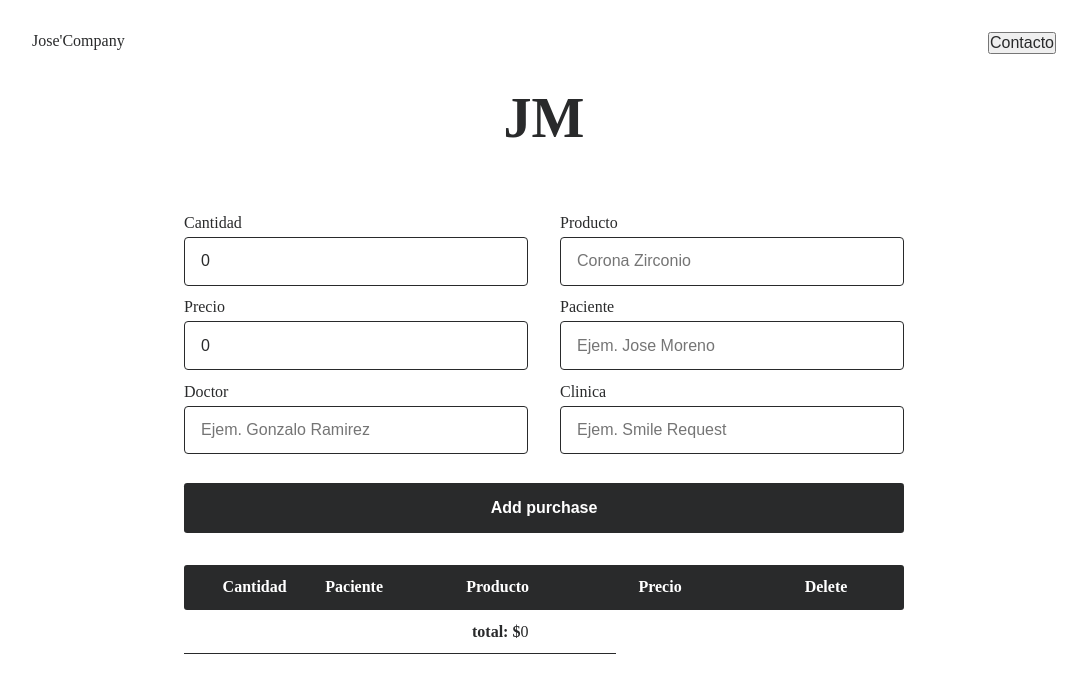
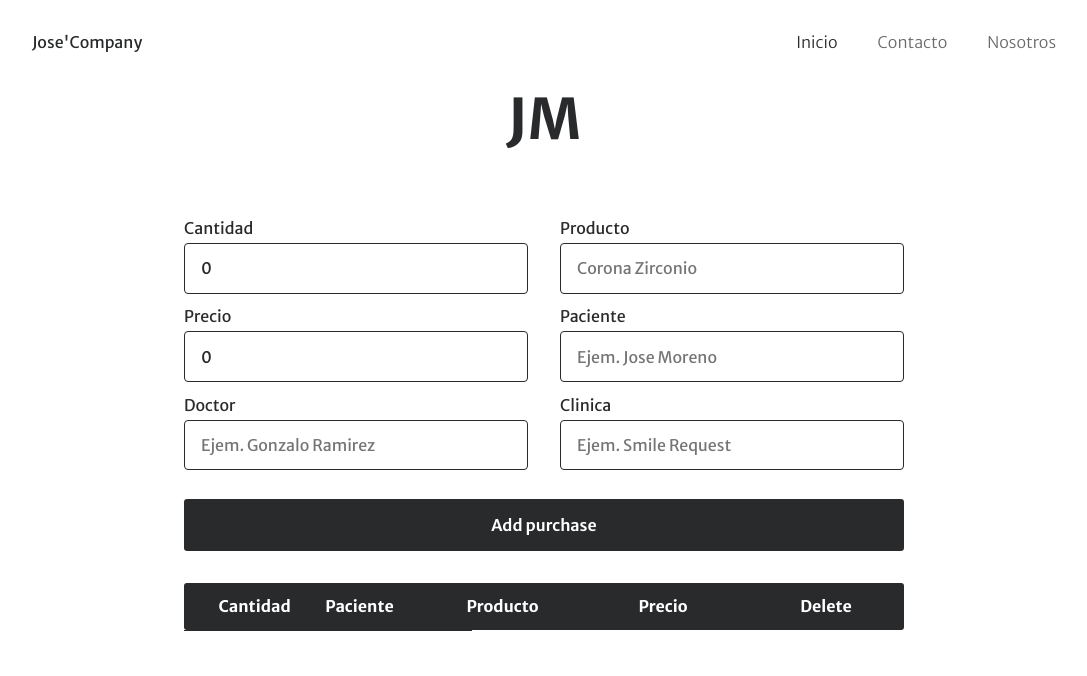
Before and after one commit to JooseMM/cuentas-PDF, a React (Vite) app: page / in a window 1280 px wide. Shown: the top 676 px of the page, without its empty margins (96-1183 px from the left). Built offline with nearby package versions, Linux system fonts and the light colour scheme.

Commit message:
add styles, fix delete logic, add useState for the total payment price

```diff
--- a/src/App.css
+++ b/src/App.css
@@ -1,7 +1,10 @@
+@import url('https://fonts.googleapis.com/css2?family=Merriweather+Sans:ital,wght@0,300..800;1,300..800&display=swap');
+
 :root {
   --soft-black: #292A2B;
 }
 *, * > * {
+  font-family: "Merriweather Sans", sans-serif;
   box-sizing: border-box;
   color: var(--soft-black);
   padding: 0;
@@ -28,12 +31,26 @@ h1 {
   text-align: center;
   margin-bottom: 4rem;
 }
+a {
+  font-weight: 300;
+  text-decoration: none;
+  opacity: 0.7;
+}
 .navbar {
   display: flex;
   justify-content: space-between;
   width: 80%;
   margin-inline:auto;
   margin-block: 2rem;
+}
+.current-page {
+  opacity: 1;
+}
+.nav-links {
+  display: flex;
+}
+.nav-links > li:not(:last-child) {
+  margin-right: 2.5rem;
 }
 .main-container {
   display: flex;
--- a/src/App.tsx
+++ b/src/App.tsx
@@ -6,13 +6,13 @@ import OutputInterface from './Components/OutputInterface';
 
 function App() {
 
-    const  { state, handleChange, total }= useAccountState();
+    const  { state, handleChange, totalPayment, setTotalPayment }= useAccountState();
   return (
     <>
       <Navbar/>
     <main className="main-container">
       <InputInterface handleChange={handleChange} state={state} />
-      <OutputInterface state={state} handleChange={handleChange} total={total}/>
+      <OutputInterface setTotalPayment={setTotalPayment} state={state} handleChange={handleChange} totalPayment={totalPayment}/>
     </main>
     </>
   )
--- a/src/Components/Navbar.tsx
+++ b/src/Components/Navbar.tsx
@@ -2,7 +2,17 @@ const Navbar = () => {
   return (
   <header className="navbar">
     <span>Jose&#39;Company</span>
-    <button onClick={()=> window.alert("You just contact me!!")}>Contacto</button>
+    <ul className="nav-links">
+      <li>
+	<a href="#" className="current-page">Inicio</a>
+      </li>
+      <li>
+	<a href="#">Contacto</a>
+      </li>
+      <li>
+	<a href="#">Nosotros</a>
+      </li>
+    </ul>
   </header>
   )
 }
--- a/src/Components/OutputInterface.tsx
+++ b/src/Components/OutputInterface.tsx
@@ -1,7 +1,11 @@
+import { useEffect } from "react";
 import { OutputInterfaceProps } from "../interfaces/interfaces";
 
-function OutputInterface({state, total, handleChange}:OutputInterfaceProps){
+function OutputInterface({state, totalPayment, setTotalPayment, handleChange}:OutputInterfaceProps){
 const outputState = state.slice(0, state.length - 1);
+useEffect(()=> {
+  setTotalPayment(()=> state.reduce((accumulator, currentElement)=> accumulator + currentElement.totalPrice, 0))
+}, [state.length])
 return (
       <table className="output-section flex-center">
 	<thead>
@@ -20,7 +24,7 @@ return (
 		<td className="qty" >{currentValue.productQuantity}</td>
 		<td className="client">{currentValue.clientName}</td>
 		<td className="product">{currentValue.productName}</td>
-		<td className="price">{`$${currentValue.productPrice}`}</td>
+		<td className="price">{`$${currentValue.totalPrice}`}</td>
 		<td className="delete"><button onClick={()=> handleChange(undefined, index, 'delete')}>Delete</button></td>
 	      </tr>
 	  )
@@ -30,7 +34,7 @@ return (
 	<tr>
 	<th></th>
 	<th></th>
-	<td><b>total: $</b>{total}</td>
+	{ totalPayment > 0 ? <td><b>total: $</b>{totalPayment}</td>: null }
 	</tr>
 	</tfoot>
       </table>
--- a/src/CustomHooks/reducerMethods.ts
+++ b/src/CustomHooks/reducerMethods.ts
@@ -1,16 +1,17 @@
 import { ActionParams, PurchaseDetails } from "../interfaces/interfaces";
-export const initValue = { clientName: '', clientSeller: '', branch: '', productName: '', productQuantity: 0, productPrice: 0 };
+export const initValue = { clientName: '', clientSeller: '', branch: '', productName: '', productQuantity: 0, productPrice: 0, totalPrice: 0 };
 
 export function reducer(state:PurchaseDetails[], action:ActionParams):PurchaseDetails[] {
     const initCopy = {...initValue};
   if(action.finish) {
     const newState = [...state];
     const lastIndex = state.length - 1;
-    newState[lastIndex].productPrice *= state[lastIndex].productQuantity;
+    newState[lastIndex].totalPrice = state[lastIndex].productPrice * state[lastIndex].productQuantity;
     return [...newState, initCopy]
   }
   if(action.delete !== undefined ) {
-    const newState = state.length === 1 ? state.filter((_element, index)=> index != action.delete) : [initCopy];
+    //const newState = state.length !== 1 ? state.filter((_element, index)=> index != action.delete) : [initCopy];
+    const newState = state.filter((_element, index)=> index != action.delete);
     return [...newState];
   }
   const newState = state.map((currentValue, index)=> {
--- a/src/CustomHooks/useAccountState.ts
+++ b/src/CustomHooks/useAccountState.ts
@@ -1,11 +1,11 @@
-import { FormEvent, useReducer } from "react";
+import { FormEvent, useReducer, useState } from "react";
 import { ActionParams } from "../interfaces/interfaces";
 import { reducer, initValue } from "./reducerMethods";
 
-const onChangePrototype = { clientName: undefined, clientSeller: undefined, branch: undefined, productName: undefined, productQuantity: undefined, productPrice: undefined, finish: false };
+const onChangePrototype = { clientName: undefined, clientSeller: undefined, branch: undefined, productName: undefined, productQuantity: undefined, totalPrice: undefined, productPrice: undefined, finish: false };
 
 export function useAccountState() {
-  const total = 0;
+  const [totalPayment, setTotalPayment] = useState(0);
   const initCopy = Object.create(initValue);
   const [state, dispatch] = useReducer(reducer, [initCopy])
 
@@ -15,5 +15,5 @@ export function useAccountState() {
     finishValue[key] = updateValue;
     dispatch(finishValue);
   }
-  return { handleChange, state, total }
+  return { handleChange, state, totalPayment, setTotalPayment }
 }
--- a/src/interfaces/interfaces.tsx
+++ b/src/interfaces/interfaces.tsx
@@ -24,6 +24,7 @@ export interface PurchaseDetails {
   branch: string,
   productName: string,
   productPrice: number,
+  totalPrice: number,
   productQuantity: number
 }
 export interface InputInterfaceProps {
@@ -32,6 +33,7 @@ export interface InputInterfaceProps {
 }
 export interface OutputInterfaceProps {
   state: PurchaseDetails[],
-  total: number,
+  totalPayment: number,
+  setTotalPayment: Function,
   handleChange: Function
 }
```
